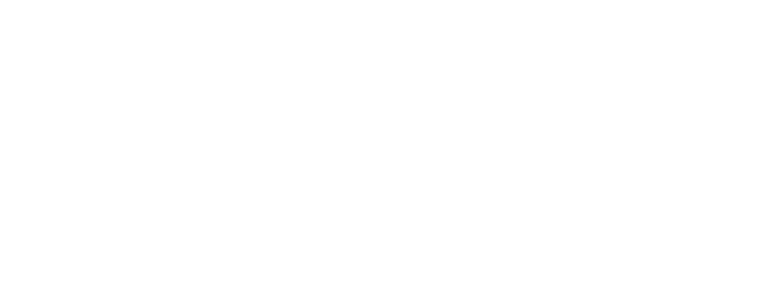
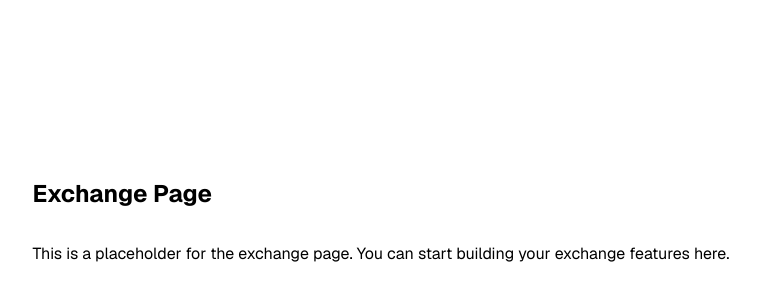
Before and after one commit to karripar/va-frontend, a Next.js app: page /exhange in a window 1280 px wide. Shown: the part 178-478 px from the top of the page, without its empty margins (259-1019 px from the left). Built offline with nearby package versions, Linux system fonts and the light colour scheme.

Commit message:
fixed uni.name property to uni.title

```diff
--- a/src/app/destinations/page.tsx
+++ b/src/app/destinations/page.tsx
@@ -84,10 +84,10 @@
                   >
                     {unis.map((uni) => (
                       <li
-                        key={uni.name}
+                        key={uni.title}
                         className="p-3 border-b last:border-b-0 rounded hover:shadow transition-shadow"
                       >
-                        <h3 className="text-gray-800 font-medium">{uni.name}</h3>
+                        <h3 className="text-gray-800 font-medium">{uni.title}</h3>
                         {uni.link && (
                           <a
                             href={uni.link}
--- a/src/app/globals.css
+++ b/src/app/globals.css
@@ -2,7 +2,7 @@
 
 :root {
   --background: #ffffff;
-  --foreground: #ffff;
+  --foreground: #000000;
 }
 
 @theme inline {
@@ -15,7 +15,7 @@
 @media (prefers-color-scheme: dark) {
   :root {
     --background: #ededed;
-    --foreground: #ededed;
+    --foreground: #000000;
   }
 }
 
```
Also changed, not shown: 1 other file (tests, documents, lock files or other folders).
